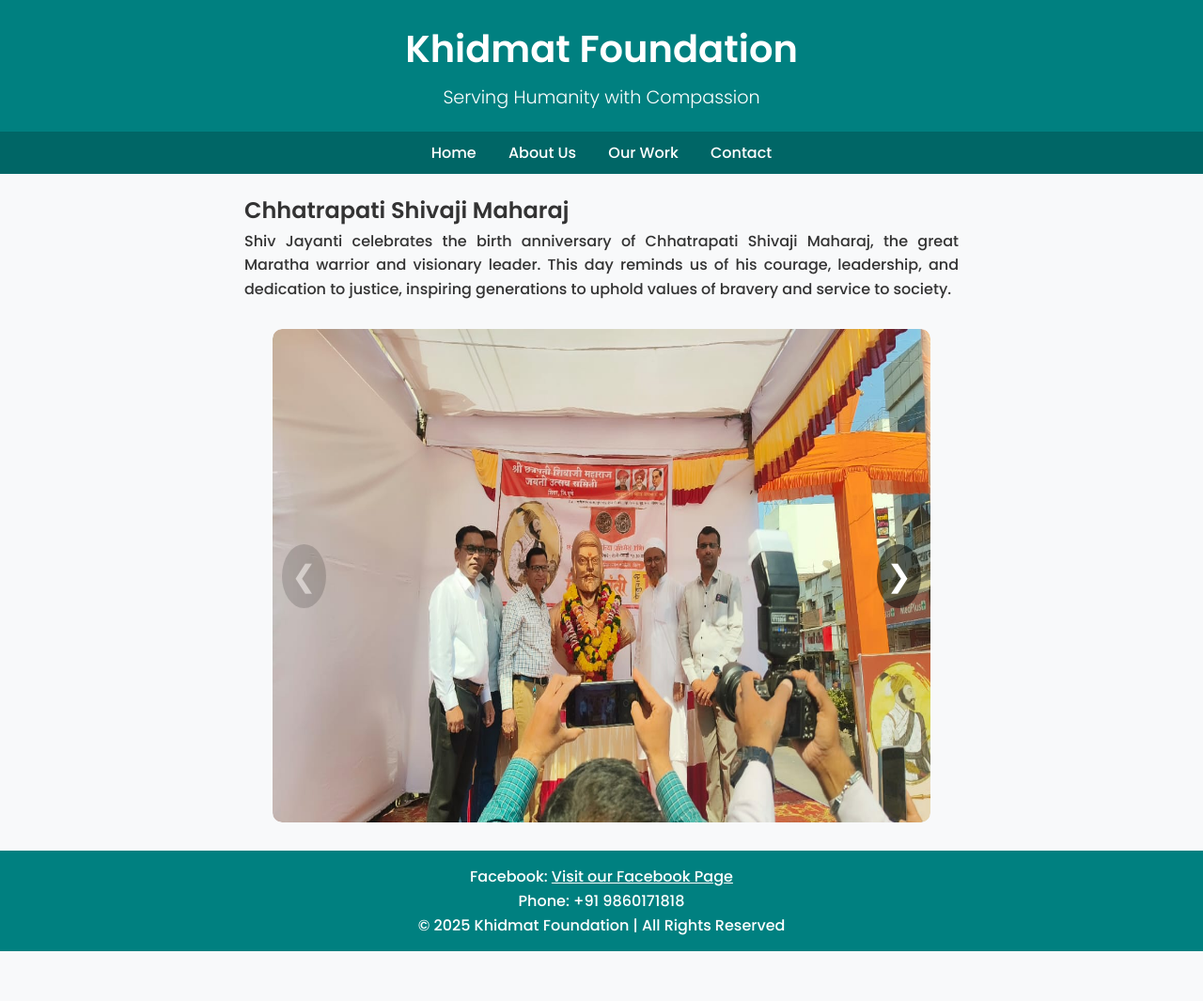
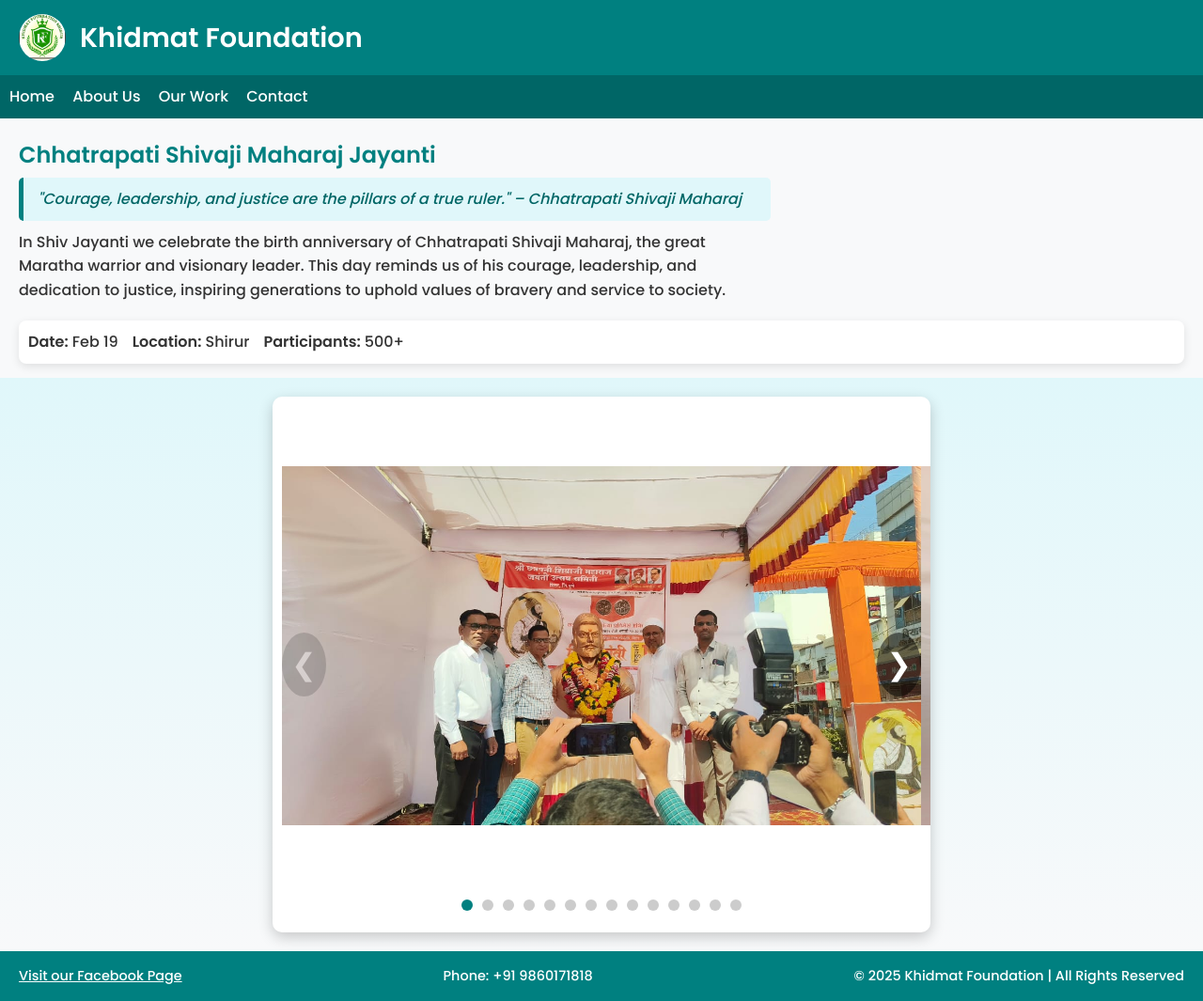
Before and after one commit to Musaddique007/KhidmatV1, a plain HTML site: page shivjayanti.html in a window 1280 px wide. Shown: the whole page at 94% size. Before the commit the page ends 1012 px from the top, so only its background shows below. Drawn offline with Linux system fonts and the light colour scheme.

Commit message:
Update shivjayanti.html

```diff
--- a/shivjayanti.html
+++ b/shivjayanti.html
@@ -6,33 +6,75 @@
   <link href="https://fonts.googleapis.com/css2?family=Poppins:wght@300;500;600&display=swap" rel="stylesheet">
   <style>
     * { margin:0; padding:0; box-sizing:border-box; font-family:'Poppins', sans-serif; }
-    body { background:#f8f9fa; text-align:center; line-height:1.6; }
-    header { background:#008080; color:white; padding:20px 0; }
-    header h1 { font-size:2.5rem; margin-bottom:5px; }
-    header p { font-size:1.2rem; font-weight:300; }
-    nav { background:#006666; padding:10px; }
-    nav a { color:white; margin:0 15px; text-decoration:none; font-weight:500; }
+    body { background:#f8f9fa; line-height:1.6; color:#333; }
+
+    /* Header */
+    header {
+      background:#008080;
+      color:white;
+      padding:15px 20px;
+      display:flex;
+      align-items:center;
+    }
+    header img {
+      width:50px;
+      height:50px;
+      border-radius:50%;
+      object-fit:cover;
+      margin-right:15px;
+    }
+    header h1 { font-size:1.8rem; margin:0; text-align:left; }
+
+    /* Nav */
+    nav { background:#006666; padding:10px; text-align:left; }
+    nav a { color:white; margin-right:15px; text-decoration:none; font-weight:500; }
     nav a:hover { text-decoration:underline; }
 
-    .intro { max-width:800px; margin:20px auto; padding:0 20px; text-align:justify; color:#333; }
-    .carousel { position:relative; max-width:700px; margin:30px auto; overflow:hidden; border-radius:10px; }
+    /* Intro section */
+    .intro { max-width:800px; margin:20px; text-align:left; }
+    .intro h2 { color:#008080; margin-bottom:5px; }
+    .quote { font-style:italic; color:#006666; margin-bottom:10px; padding:10px 15px; border-left:5px solid #008080; background:#e0f7fa; border-radius:5px; }
+    .intro p { font-size:1rem; line-height:1.6; }
+
+    /* Event highlights */
+    .highlight { margin:15px 20px; padding:10px; background:#ffffff; border-radius:8px; box-shadow:0 3px 10px rgba(0,0,0,0.1); display:flex; gap:15px; }
+    .highlight p { margin:0; font-weight:500; }
+
+    /* Carousel */
+    .carousel-container { background: linear-gradient(to bottom, #e0f7fa, #f8f9fa); padding:20px; }
+    .carousel { position:relative; max-width:700px; margin:0 auto; overflow:hidden; border-radius:10px; box-shadow:0 5px 15px rgba(0,0,0,0.2); background:white; padding:10px; }
     .slides { display:flex; transition:transform 0.5s ease-in-out; }
-    .slides img { width:100%; flex-shrink:0; border-radius:10px; }
-    .arrow { position:absolute; top:50%; transform:translateY(-50%); background:rgba(0,0,0,0.5); color:white; border:none; font-size:2rem; padding:10px; cursor:pointer; border-radius:50%; transition:background 0.2s; }
+    .slides img { width:100%; flex-shrink:0; border-radius:10px; object-fit:contain; }
+
+    .arrow { position:absolute; top:50%; transform:translateY(-50%); background:rgba(0,0,0,0.5); color:white; border:none; font-size:2rem; padding:10px; cursor:pointer; border-radius:50%; transition:background 0.2s; z-index:10; }
     .arrow:hover:not(.disabled) { background:rgba(0,0,0,0.8); }
     .prev { left:10px; }
     .next { right:10px; }
     .disabled { opacity:0.3; cursor:not-allowed; }
 
-    footer { background:#008080; color:white; text-align:center; padding:15px; margin-top:30px; }
+    /* Dots indicators */
+    .dots { text-align:center; margin-top:10px; }
+    .dot { display:inline-block; width:12px; height:12px; margin:5px 5px; background:#ccc; border-radius:50%; cursor:pointer; transition:background 0.3s; }
+    .dot.active { background:#008080; }
+
+    /* Footer */
+    footer { background:#008080; color:white; display:flex; justify-content:space-between; align-items:center; padding:15px 20px; flex-wrap:wrap; font-size:0.9rem; }
     footer a { color:white; text-decoration:underline; }
+
+    @media(max-width:768px){
+      header { flex-direction:row; text-align:left; }
+      .highlight { flex-direction:column; text-align:left; }
+      .intro { margin:15px; }
+      .carousel { max-width:90%; }
+      footer { flex-direction:column; text-align:center; gap:5px; }
+    }
   </style>
 </head>
 <body>
 
 <header>
+  <img src="images/logo.jpg" alt="Khidmat Foundation Logo">
   <h1>Khidmat Foundation</h1>
-  <p>Serving Humanity with Compassion</p>
 </header>
 
 <nav>
@@ -43,15 +85,24 @@
 </nav>
 
 <div class="intro">
-  <h2>Chhatrapati Shivaji Maharaj</h2>
+  <h2>Chhatrapati Shivaji Maharaj Jayanti</h2>
+  <div class="quote">
+    "Courage, leadership, and justice are the pillars of a true ruler." – Chhatrapati Shivaji Maharaj
+  </div>
   <p>
-    Shiv Jayanti celebrates the birth anniversary of Chhatrapati Shivaji Maharaj, the great Maratha warrior and visionary leader. This day reminds us of his courage, leadership, and dedication to justice, inspiring generations to uphold values of bravery and service to society.
+    In Shiv Jayanti we celebrate the birth anniversary of Chhatrapati Shivaji Maharaj, the great Maratha warrior and visionary leader. This day reminds us of his courage, leadership, and dedication to justice, inspiring generations to uphold values of bravery and service to society.
   </p>
 </div>
 
-<!-- Carousel -->
+<div class="highlight">
+  <p><strong>Date:</strong> Feb 19</p>
+  <p><strong>Location:</strong> Shirur</p>
+  <p><strong>Participants:</strong> 500+</p>
+</div>
+
+<div class="carousel-container">
   <div class="carousel">
-  <div class="slides">
+    <div class="slides" id="slides">
       <img src="images/shiv1.jpg" alt="Shiv Jayanti Celebration 1">
       <img src="images/shiv2.jpg" alt="Shiv Jayanti Celebration 2">
       <img src="images/shiv3.jpg" alt="Shiv Jayanti Celebration 3">
@@ -69,38 +120,63 @@
     </div>
     <button class="arrow prev disabled">&#10094;</button>
     <button class="arrow next">&#10095;</button>
+    <div class="dots" id="dots"></div>
+  </div>
 </div>
 
 <footer>
-  <p>Facebook: <a href="https://www.facebook.com/share/14GAffdVtAL/" target="_blank">Visit our Facebook Page</a></p>
-  <p>Phone: +91 9860171818</p>
-  <p>© 2025 Khidmat Foundation | All Rights Reserved</p>
+  <span><a href="https://www.facebook.com/share/14GAffdVtAL/" target="_blank">Visit our Facebook Page</a></span>
+  <span>Phone: +91 9860171818</span>
+  <span>© 2025 Khidmat Foundation | All Rights Reserved</span>
 </footer>
 
 <script>
-  const slides = document.querySelector('.slides');
-  const images = document.querySelectorAll('.slides img');
+  const slides = document.getElementById('slides');
+  const images = slides.querySelectorAll('img');
   const prev = document.querySelector('.prev');
   const next = document.querySelector('.next');
+  const dotsContainer = document.getElementById('dots');
   let index = 0;
 
-  function updateArrows() {
-    prev.classList.toggle('disabled', index === 0);
-    next.classList.toggle('disabled', index === images.length - 1);
+  // Create dots
+  images.forEach((img,i)=>{
+    const dot = document.createElement('span');
+    dot.classList.add('dot');
+    if(i===0) dot.classList.add('active');
+    dot.addEventListener('click',()=>showSlide(i));
+    dotsContainer.appendChild(dot);
+  });
+  const dots = document.querySelectorAll('.dot');
+
+  function updateArrows(){
+    prev.classList.toggle('disabled',index===0);
+    next.classList.toggle('disabled',index===images.length-1);
+    dots.forEach(dot=>dot.classList.remove('active'));
+    dots[index].classList.add('active');
   }
 
-  function showSlide(i) {
-    if(i < 0) index = 0;
-    else if(i >= images.length) index = images.length - 1;
-    else index = i;
-    slides.style.transform = 'translateX(' + (-index * 100) + '%)';
+  function showSlide(i){
+    if(i<0) index=0;
+    else if(i>=images.length) index=images.length-1;
+    else index=i;
+    slides.style.transform='translateX('+(-index*100)+'%)';
     updateArrows();
   }
 
-  prev.addEventListener('click', () => showSlide(index - 1));
-  next.addEventListener('click', () => showSlide(index + 1));
+  prev.addEventListener('click',()=>showSlide(index-1));
+  next.addEventListener('click',()=>showSlide(index+1));
 
-  // Initialize arrows
+  // Touch swipe support
+  let startX=0;
+  slides.addEventListener('touchstart', e=>{ startX=e.touches[0].clientX; });
+  slides.addEventListener('touchmove', e=>{
+    const moveX=e.touches[0].clientX;
+    const diff=startX-moveX;
+    if(diff>50){ showSlide(index+1); startX=moveX; }
+    if(diff<-50){ showSlide(index-1); startX=moveX; }
+  });
+
+  // Initialize
   updateArrows();
 </script>
 
```
Lines whose indentation alone changed are shown as unchanged.
